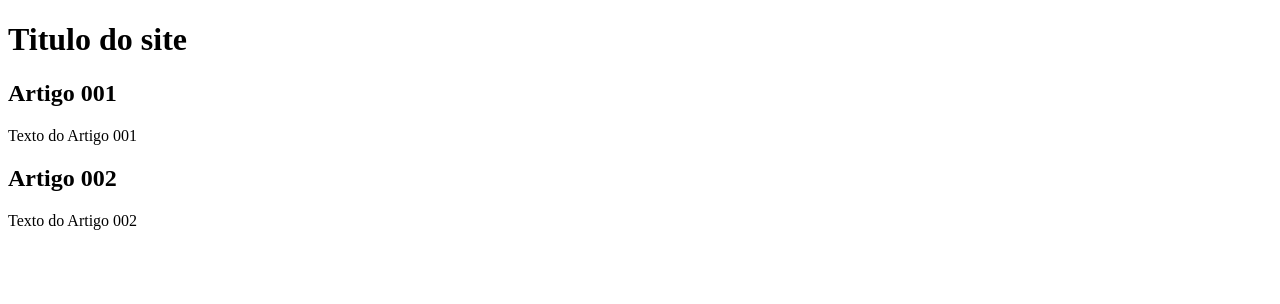
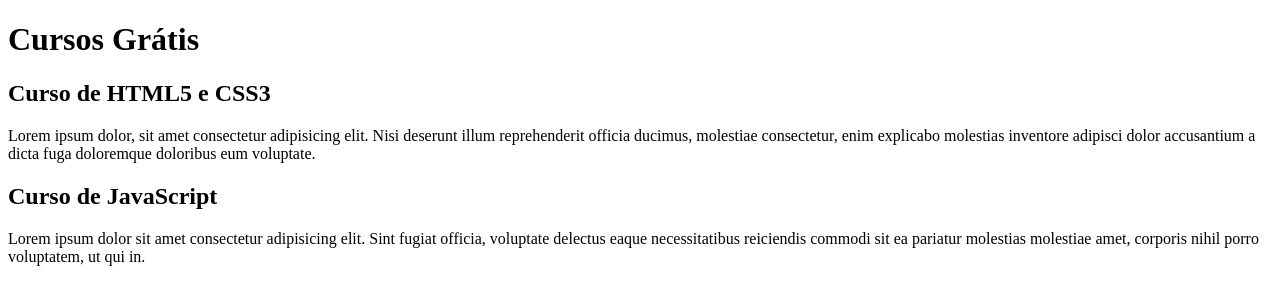
Before and after one commit to andersonljc/Projeto-site, a plain HTML site: page index.html in a window 1280 px wide. Drawn offline with Linux system fonts and the light colour scheme.

Commit message:
Comecei a digitar o conteúdo

```diff
--- a/index.html
+++ b/index.html
@@ -9,15 +9,15 @@
 <body>
 <main>
     <header>
-        <h1>Titulo do site</h1>
+        <h1>Cursos Grátis</h1>
     </header>
     <article>
-        <h2>Artigo 001</h2>
-        <p>Texto do Artigo 001</p>
+        <h2>Curso de HTML5 e CSS3</h2>
+        <p>Lorem ipsum dolor, sit amet consectetur adipisicing elit. Nisi deserunt illum reprehenderit officia ducimus, molestiae consectetur, enim explicabo molestias inventore adipisci dolor accusantium a dicta fuga doloremque doloribus eum voluptate.</p>
     </article>
     <article>
-        <h2>Artigo 002</h2>
-        <p>Texto do Artigo 002</p>
+        <h2>Curso de JavaScript</h2>
+        <p>Lorem ipsum dolor sit amet consectetur adipisicing elit. Sint fugiat officia, voluptate delectus eaque necessitatibus reiciendis commodi sit ea pariatur molestias molestiae amet, corporis nihil porro voluptatem, ut qui in.</p>
     </article>
 </main>
 
```
